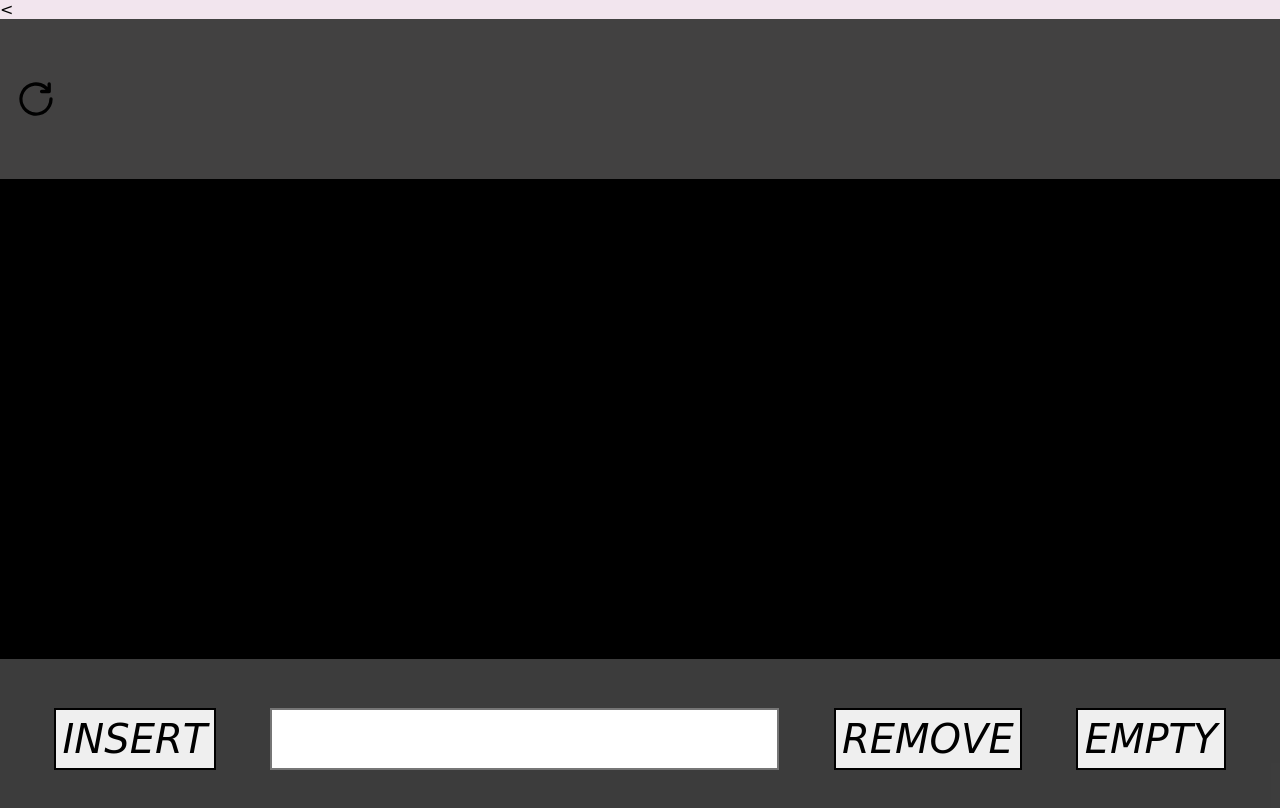
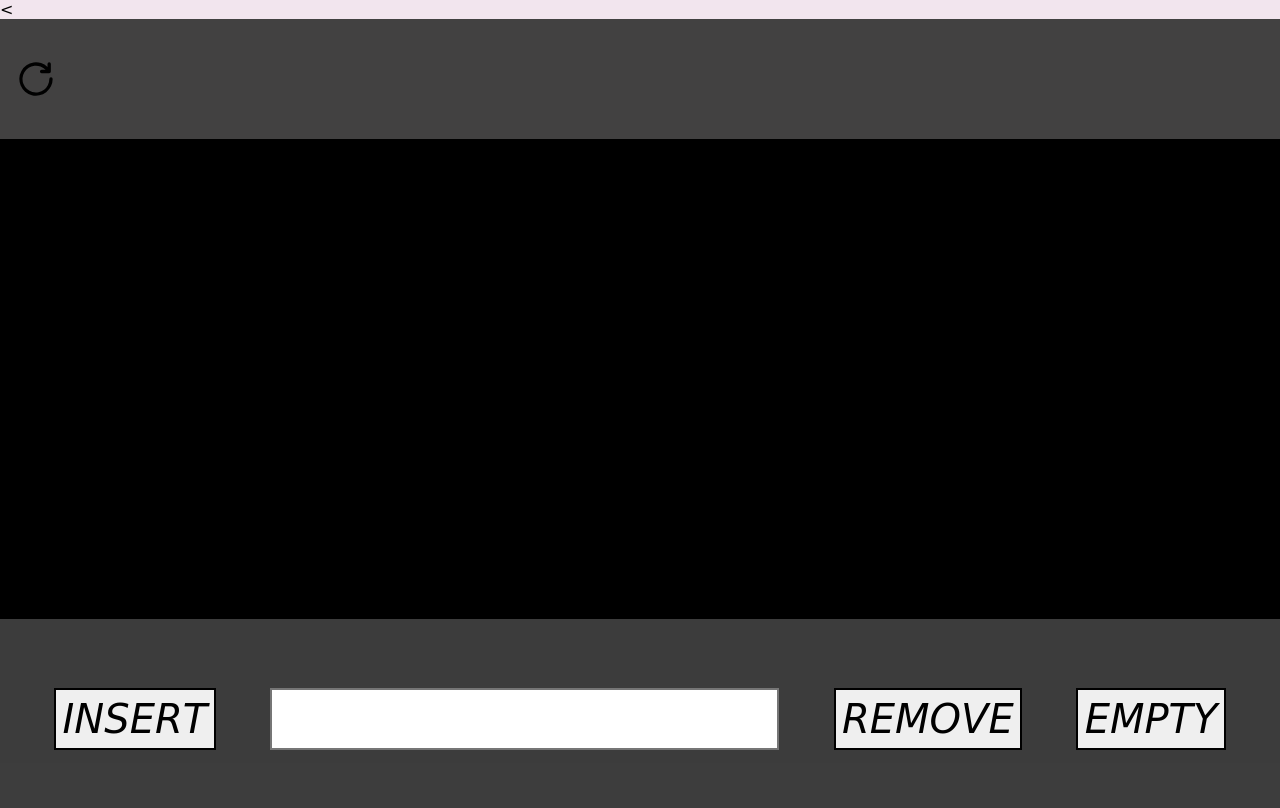
Before and after one commit to 23Norm/23norm.github.io, a plain HTML site: page index.html in a window 1280 px wide. Drawn offline with Linux system fonts and the light colour scheme; a web font is replaced by a local one.

Commit message:
Update style.css

```diff
--- a/style.css
+++ b/style.css
@@ -22,7 +22,7 @@ flex-direction: column;
 }
 
 #top{
-    height: 20%;
+    height: 15%;
     background-color: rgb(66, 65, 65);
     display: flex;
     align-items: center;
@@ -95,7 +95,7 @@ justify-content: center;
 
 #bottom{
 
-    height: 20%;
+    height: 25%;
     background-color: rgba(153, 153, 153, 0.397);
 
     display: flex;
```
